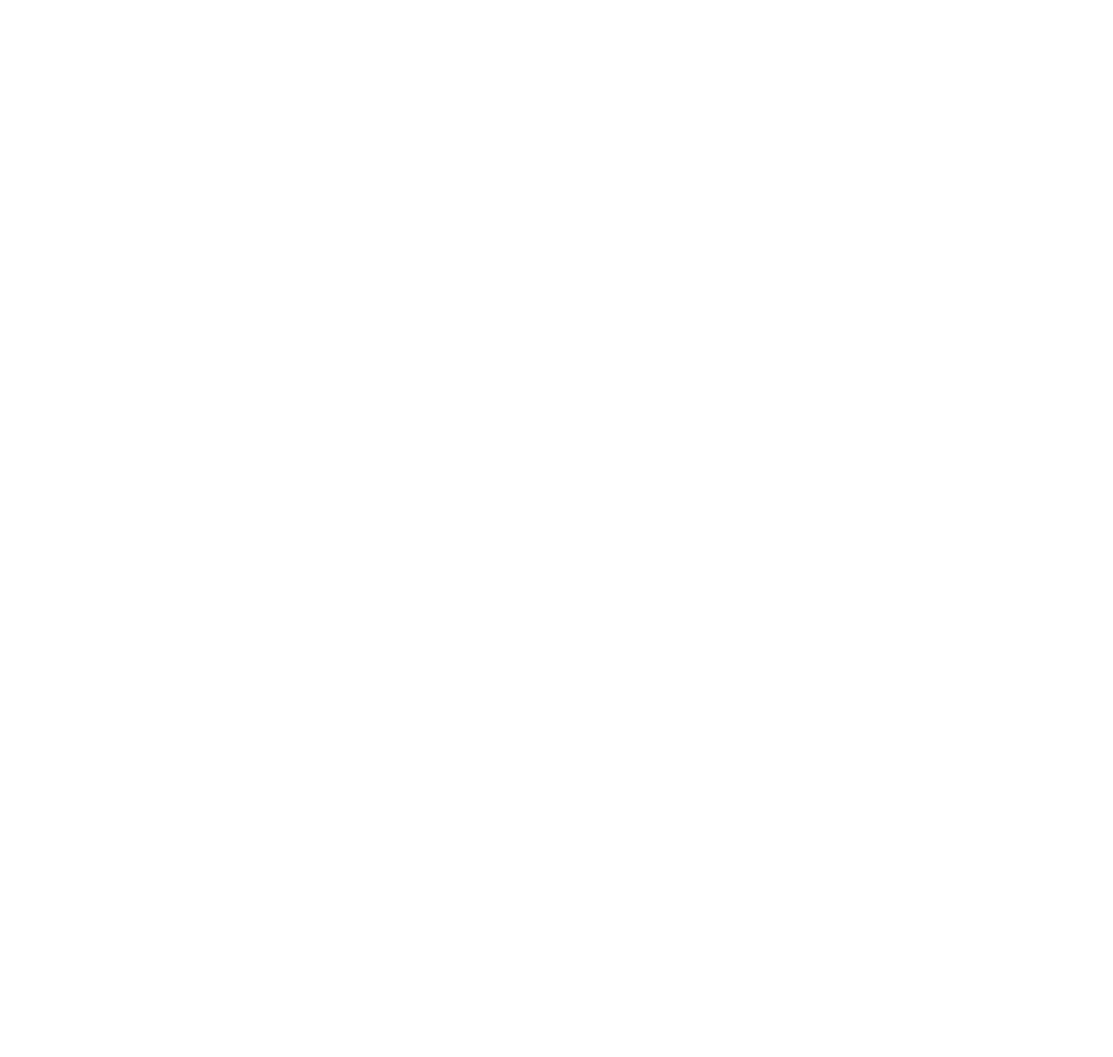
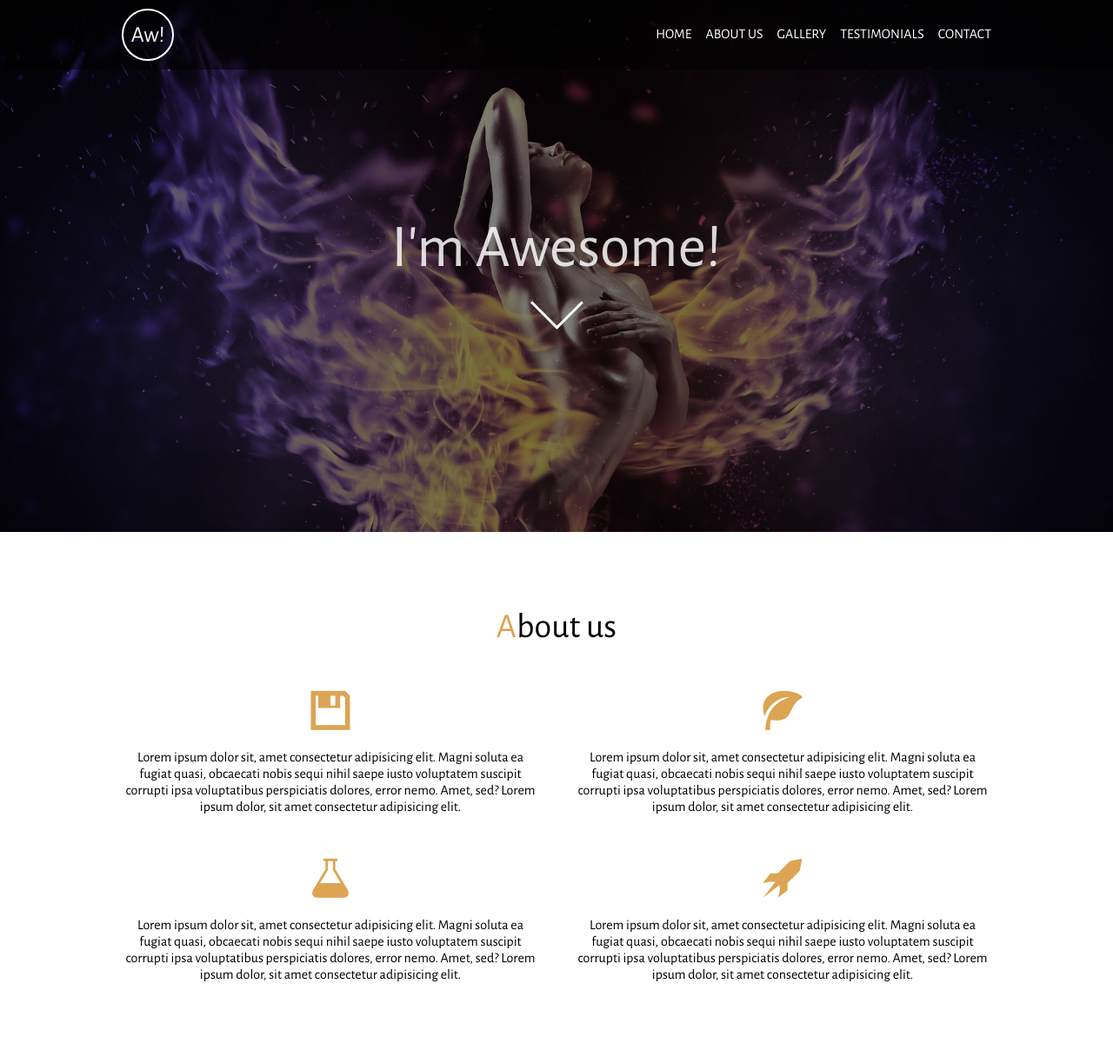
Before and after one commit to kornels5/page-rwd-ES6, a plain HTML site: page index.html in a window 1280 px wide. Shown: the whole page at 87% size. Before the commit the page ends 800 px from the top, so only its background shows below. Drawn offline with nearby package versions, Linux system fonts and the light colour scheme.

Commit message:
section about us

```diff
--- /dev/null
+++ b/css/fonts.css
@@ -0,0 +1,50 @@
+@font-face {
+  font-family: 'icomoon';
+  src:  url('../fonts/icomoon.eot?41pd4y');
+  src:  url('../fonts/icomoon.eot?41pd4y#iefix') format('embedded-opentype'),
+    url('../fonts/icomoon.ttf?41pd4y') format('truetype'),
+    url('../fonts/icomoon.woff?41pd4y') format('woff'),
+    url('../fonts/icomoon.svg?41pd4y#icomoon') format('svg');
+  font-weight: normal;
+  font-style: normal;
+}
+
+[class^="icon-"], [class*=" icon-"] {
+  /* use !important to prevent issues with browser extensions that change fonts */
+  font-family: 'icomoon' !important;
+  speak: none;
+  font-style: normal;
+  font-weight: normal;
+  font-variant: normal;
+  text-transform: none;
+  line-height: 1;
+
+  /* Better Font Rendering =========== */
+  -webkit-font-smoothing: antialiased;
+  -moz-osx-font-smoothing: grayscale;
+}
+
+.icon-floppy-disk:before {
+  content: "\e962";
+}
+.icon-leaf:before {
+  content: "\e9a4";
+}
+.icon-rocket:before {
+  content: "\e9a5";
+}
+.icon-lab:before {
+  content: "\e9aa";
+}
+.icon-facebook:before {
+  content: "\ea90";
+}
+.icon-twitter:before {
+  content: "\ea96";
+}
+.icon-vimeo:before {
+  content: "\eaa0";
+}
+.icon-tumblr:before {
+  content: "\eab9";
+}
--- a/css/style.css
+++ b/css/style.css
@@ -0,0 +1,198 @@
+/* FONTS */
+
+@import 'fonts.css';
+
+* {
+    margin: 0;
+    padding: 0;
+    box-sizing: inherit;
+    text-decoration: none;
+}
+
+body {
+    box-sizing: border-box;
+    font-family: 'Alegreya Sans', sans-serif;
+
+}
+
+h1, h2, h3, h4, h5, h6 {
+    font-weight: normal;
+}
+
+h1 {
+    color: #fff;
+    font-size: 70px;
+    font-weight: 300;
+}
+
+h3 {
+    width: 100%;
+    text-align: center;
+    font-size: 40px;
+}
+
+h3::first-letter {
+    color: #dca453;
+}
+
+.aw-container {
+    display: flex;
+    flex-wrap: wrap;
+    width: 100%;
+    max-width: 1000px;
+    margin: 0 auto;
+    justify-content: space-between;
+}
+
+.aw-align-center {
+    align-items: center;
+}
+
+/* ------ */
+/* HEADER */
+/* ------ */
+
+header {
+    position: relative;
+}
+
+header nav {
+    position: fixed;
+    width: 100%;
+    background-color: rgba(0, 0, 0, .5);
+    padding: 10px 0;
+    z-index: 999;
+}
+
+header nav ul.aw-navigation {
+    display: flex;
+    list-style-type: none;
+}
+
+header nav ul.aw-navigation li a {
+    display: block;
+    color: #fff;
+    font-size: 16px;
+    text-transform: uppercase;
+    padding: 0 16px;
+
+}
+
+header nav ul.aw-navigation li a:last-child {
+    padding-right: 0;
+}
+
+header nav ul.aw-navigation li a::after {
+    content: "";
+    display: block;
+    height: 1px;
+    width: 0;
+    background-color: #fff;
+    opacity: 0;
+    -webkit-transition: all .3s ease;
+    transition: all .3s ease;
+}
+
+header nav ul.aw-navigation li a:hover::after {
+    width: 100%;
+    opacity: 1;
+}
+
+.aw-header-text {
+
+    position: absolute;
+    width: 100%;
+    height: 100%;
+
+    display: flex;
+    flex-direction: column;
+    justify-content: center;
+    align-items: center;
+
+    background: rgba(0, 0, 0, .5);
+}
+
+.aw-main-banner {
+    display: block;
+    width: 100%;
+}
+
+.aw-header-text .aw-arrow {
+    display: inline-block;
+    border: solid #fff;
+    padding: 20px;
+    border-width: 0 3px 3px 0;
+    cursor: pointer;
+
+    -webkit-transform: rotate(45deg);
+    transform: rotate(45deg);
+
+    -webkit-transition: opacity .3s ease;
+    transition: opacity .3s ease;
+}
+
+.aw-header-text .aw-arrow:hover {
+    opacity: .7;
+}
+
+/* ------ */
+/* LOGO   */
+/* ------ */
+
+.aw-logo {
+    display: flex;
+    justify-content: center;
+    align-items: center;
+
+    color: #fff;
+    font-size: 26px;
+    border: solid 2px #fff;
+    width: 60px;
+    height: 60px;
+    border-radius: 100%;
+}
+/* -------- */
+/* SECTIONS */
+/* -------- */
+
+.aw-section {
+    padding: 85px 0;
+}
+
+/* -------- */
+/* ABOUT US */
+/* -------- */
+
+#aw-about .aw-column {
+    width: 48%;
+    margin-top: 50px;
+    text-align: center;
+}
+
+#aw-about i {
+    font-size: 45px;
+    color: #dca453;
+}
+
+.aw-column p {
+    margin-top: 20px;
+}
+/* ---------- */
+/* ANIMATIONS */
+/* ---------- */
+.aw-pulsate {
+    -webkit-animation: pulsate 3s ease-in-out;
+    -webkit-animation-iteration-count: infinite;
+}
+
+@-webkit-keyframes pulsate {
+    0% {
+        opacity: .3;
+    }
+    50% {
+        opacity: 1;
+    }
+    100% {
+        opacity: .3;
+    }
+}
--- a/index.html
+++ b/index.html
@@ -1,12 +1,77 @@
+<!DOCTYPE html>
 <html lang="pl">
+
 <head>
     <meta charset="UTF-8">
     <meta name="viewport" content="width=device-width, initial-scale=1.0">
     <meta http-equiv="X-UA-Compatible" content="ie=edge">
-    <title>Document</title>
+    <title>Website</title>
+    <link href="https://fonts.googleapis.com/css?family=Alegreya+Sans:300,400" rel="stylesheet">
     <link rel="stylesheet" href="css/style.css">
 </head>
+
 <body>
+    <header>
+        <nav>
+            <div class="aw-container aw-align-center">
+                <a href="#" class="aw-logo">Aw!</a>
+                <ul class="aw-navigation">
+                    <li>
+                        <a href="#">Home</a>
+                    </li>
+                    <li>
+                        <a href="#aw-about">About Us</a>
+                    </li>
+                    <li>
+                        <a href="#aw-gallery">Gallery</a>
+                    </li>
+                    <li>
+                        <a href="#aw-testimonials">Testimonials</a>
+                    </li>
+                    <li>
+                        <a href="#aw-contact">Contact</a>
+                    </li>
+                </ul>
+            </div>
 
+        </nav>
+
+        <section class="aw-header-content">
+            <div class="aw-header-text">
+                <h1 class="aw-pulsate">I'm Awesome!</h1>
+                <i class="aw-arrow"></i>
+            </div>
+            <img src="img/main-banner.jpg" alt="main banner" class="aw-main-banner">
+        </section>
+    </header>
+
+    <section>
+        <section id="aw-about" class="aw-container aw-section">
+
+            <h3>About us</h3>
+
+            <div class="aw-column">
+                <i class="icon-floppy-disk"></i>
+                <p>Lorem ipsum dolor sit, amet consectetur adipisicing elit. Magni soluta ea fugiat quasi, obcaecati nobis sequi nihil saepe iusto voluptatem suscipit corrupti ipsa voluptatibus perspiciatis dolores, error nemo. Amet, sed? Lorem ipsum dolor, sit amet consectetur adipisicing elit.</p>
+            </div>
+            <div class="aw-column">
+                    <i class="icon-leaf"></i>
+                <p>Lorem ipsum dolor sit, amet consectetur adipisicing elit. Magni soluta ea fugiat quasi, obcaecati nobis sequi nihil saepe iusto voluptatem suscipit corrupti ipsa voluptatibus perspiciatis dolores, error nemo. Amet, sed? Lorem ipsum dolor, sit amet consectetur adipisicing elit.</p>
+            </div>
+            <div class="aw-column">
+                    <i class="icon-lab"></i>
+                <p>Lorem ipsum dolor sit, amet consectetur adipisicing elit. Magni soluta ea fugiat quasi, obcaecati nobis sequi nihil saepe iusto voluptatem suscipit corrupti ipsa voluptatibus perspiciatis dolores, error nemo. Amet, sed? Lorem ipsum dolor, sit amet consectetur adipisicing elit.</p>
+            </div>
+            <div class="aw-column">
+                    <i class="icon-rocket"></i>
+                <p>Lorem ipsum dolor sit, amet consectetur adipisicing elit. Magni soluta ea fugiat quasi, obcaecati nobis sequi nihil saepe iusto voluptatem suscipit corrupti ipsa voluptatibus perspiciatis dolores, error nemo. Amet, sed? Lorem ipsum dolor, sit amet consectetur adipisicing elit.</p>
+            </div>
+        </section>
+    </section>
+
+    <footer>
+
+    </footer>
 </body>
+
 </html>
```
Also changed, not shown: fonts/selection.json (added, +265 -0 lines), fonts/icomoon.ttf (added), fonts/icomoon.woff (added), 2 other files.
